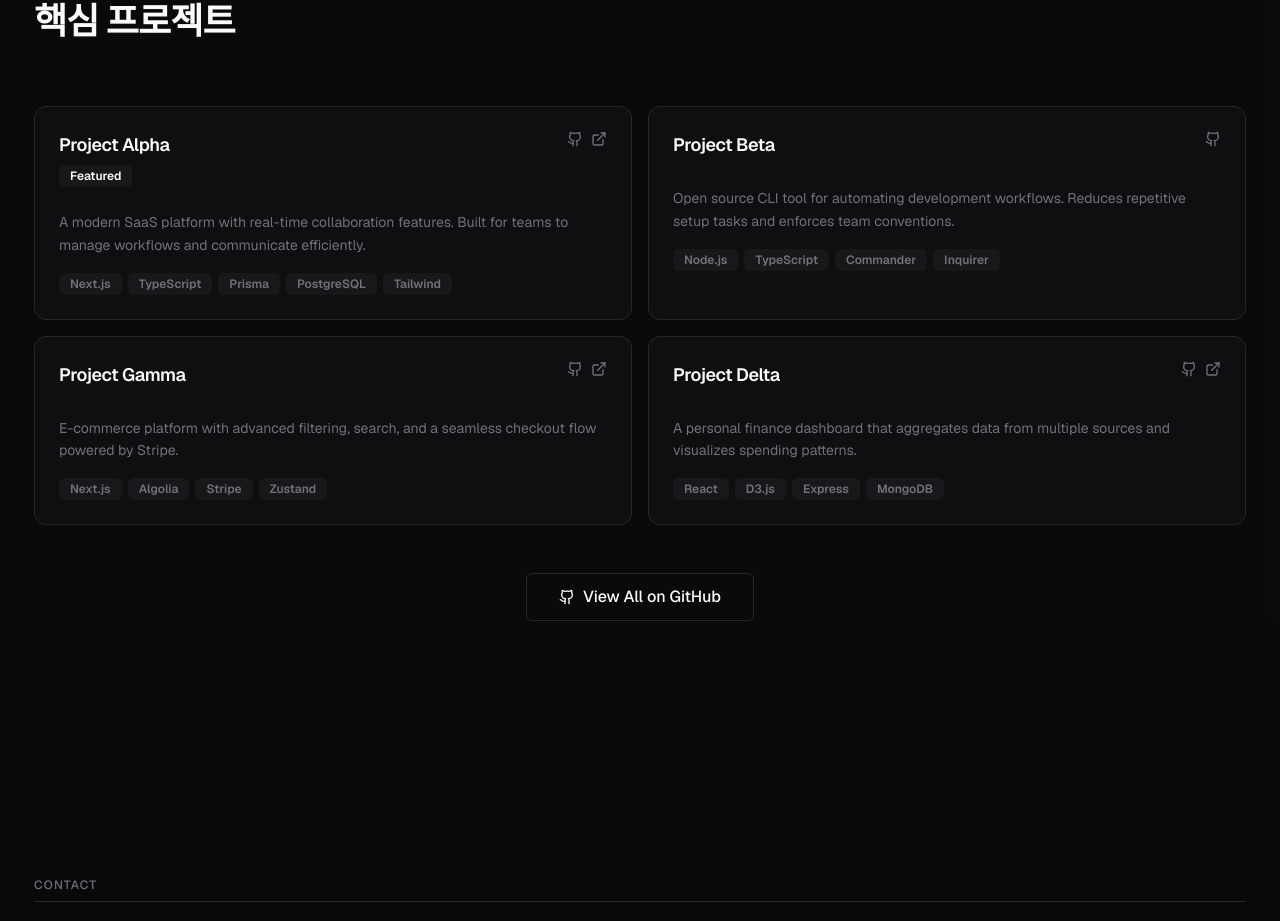
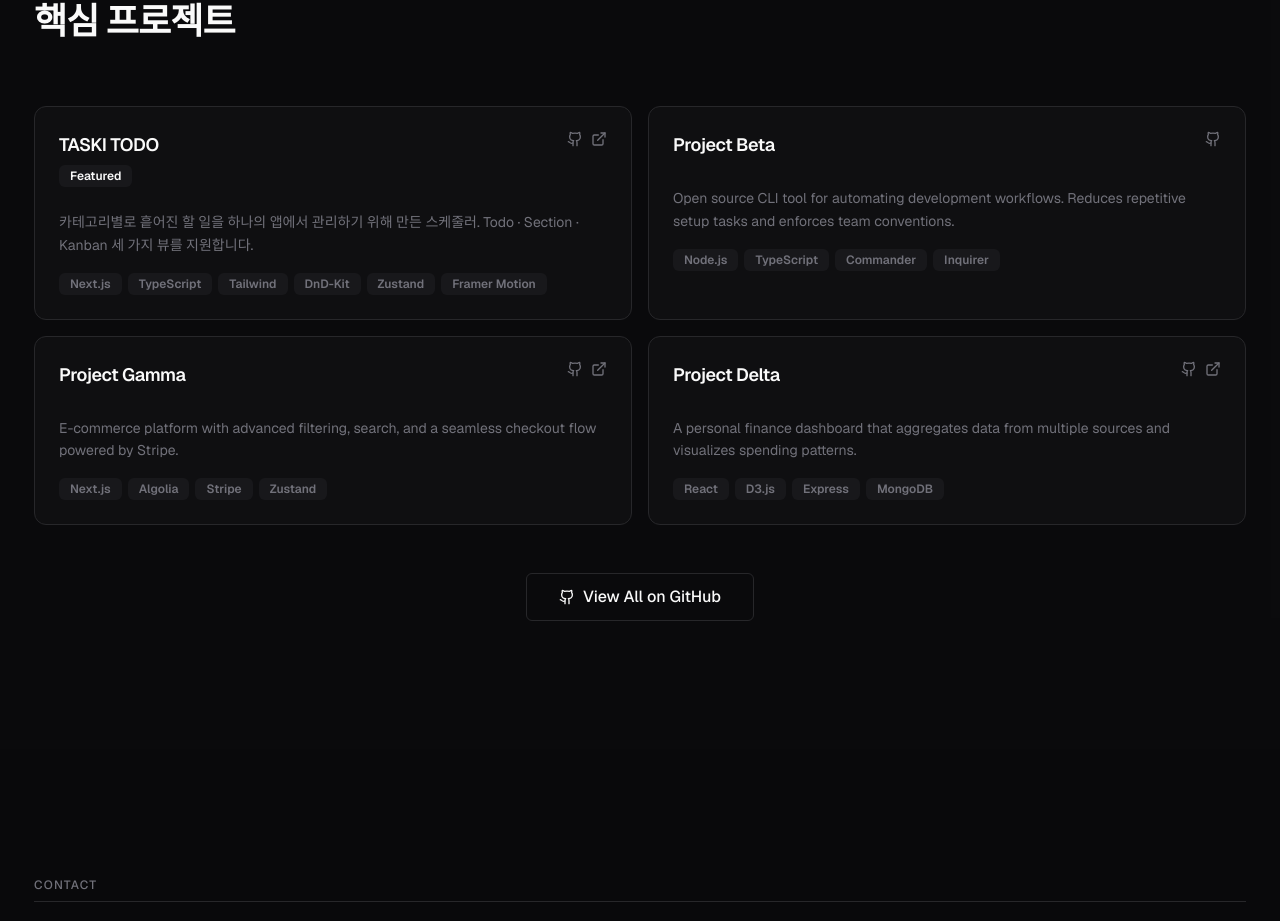
Before and after one commit to Noma9363/turbo-portfolio, a Next.js app in the folder apps/portfolio/: page / in a window 1280 px wide. Shown: the part 1669-2590 px from the top of the page. Built offline with nearby package versions, Linux system fonts and the light colour scheme.

Commit message:
content(projects): update project item article

```diff
--- a/apps/portfolio/src/components/sections/Projects.tsx
+++ b/apps/portfolio/src/components/sections/Projects.tsx
@@ -8,12 +8,13 @@
 
 const projects = [
   {
-    title: "Project Alpha",
+    title: "TASKI TODO",
     description:
-      "A modern SaaS platform with real-time collaboration features. Built for teams to manage workflows and communicate efficiently.",
-    tags: ["Next.js", "TypeScript", "Prisma", "PostgreSQL", "Tailwind"],
-    github: "https://github.com",
-    live: "https://example.com",
+      "카테고리별로 흩어진 할 일을 하나의 앱에서 관리하기 위해 만든 스케줄러.\n" +
+        "Todo · Section · Kanban 세 가지 뷰를 지원합니다.",
+    tags: ["Next.js", "TypeScript", "Tailwind", "DnD-Kit", "Zustand", "Framer Motion"],
+    github: "https://github.com/Noma9363/turbo-portfolio/tree/main/apps/taski",
+    live: "https://turbo-portfolio-taski.vercel.app",
     featured: true,
   },
   {
```
